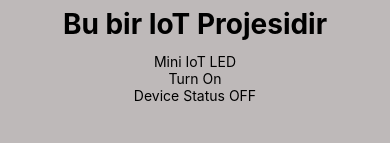
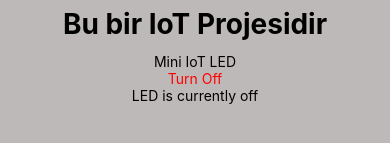
Before and after one commit to ahmekiz/MiniIoT, a React Native app: screen / in a window 390 px wide. Shown: the part 367-510 px from the top of the page. Built offline with nearby package versions, Linux system fonts and the light colour scheme.

Commit message:
styles upgrade

```diff
--- a/App.js
+++ b/App.js
@@ -6,14 +6,20 @@ export default function App() {
   const [isOn, setIsOn] = useState(false);
   const deviceName = 'Mini IoT LED'
   const text = 'Bu bir IoT Projesidir'
+  const info = isOn ? 'LED is shining' : 'LED is currently off'
+  const statusColor= isOn ? 'green' : 'red'
   return (
     <View style={styles.container}>
       <Text style={styles.title}>{text}</Text>
       <Text>{deviceName}</Text>
       <Pressable onPress={() => setIsOn(!isOn)}>
-          <Text>{isOn ? 'Turn Off' : 'Turn On'}</Text>
+          <Text style={{color: statusColor}}>{isOn ? 'Turn On' : 'Turn Off'}</Text>
       </Pressable>
-      <Text>Device Status OFF</Text>
+      <Text>
+        {
+          info
+        }
+        </Text>
     </View>
   );
 }
```
